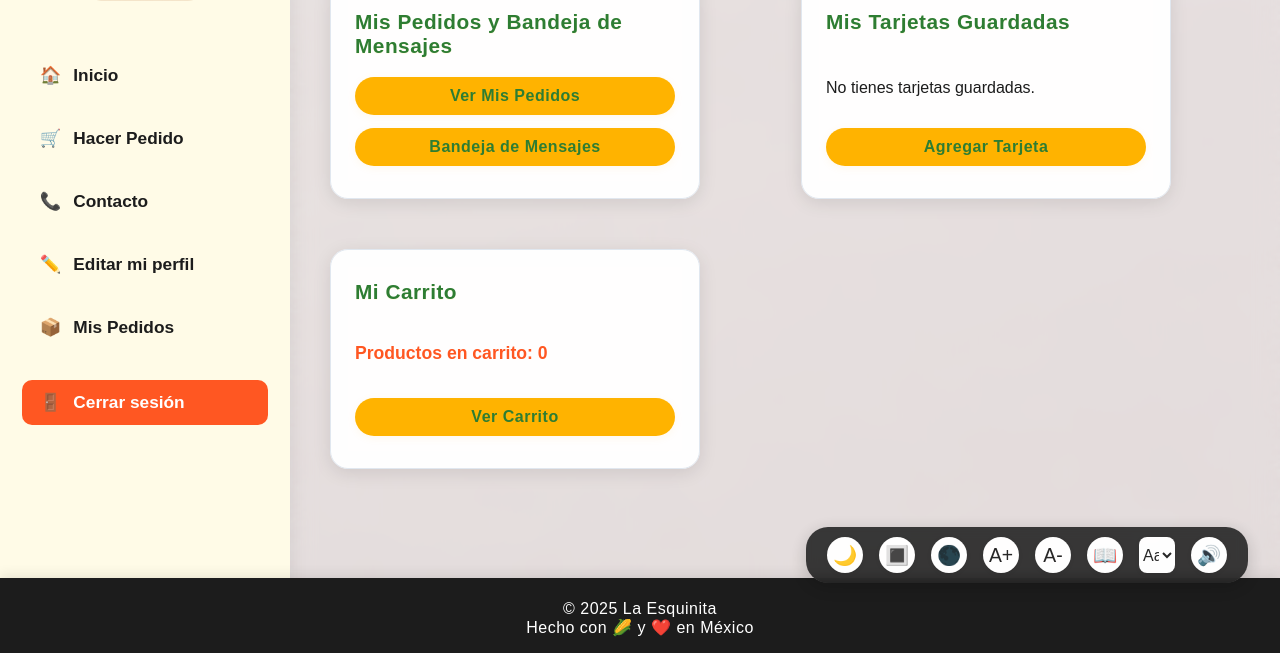
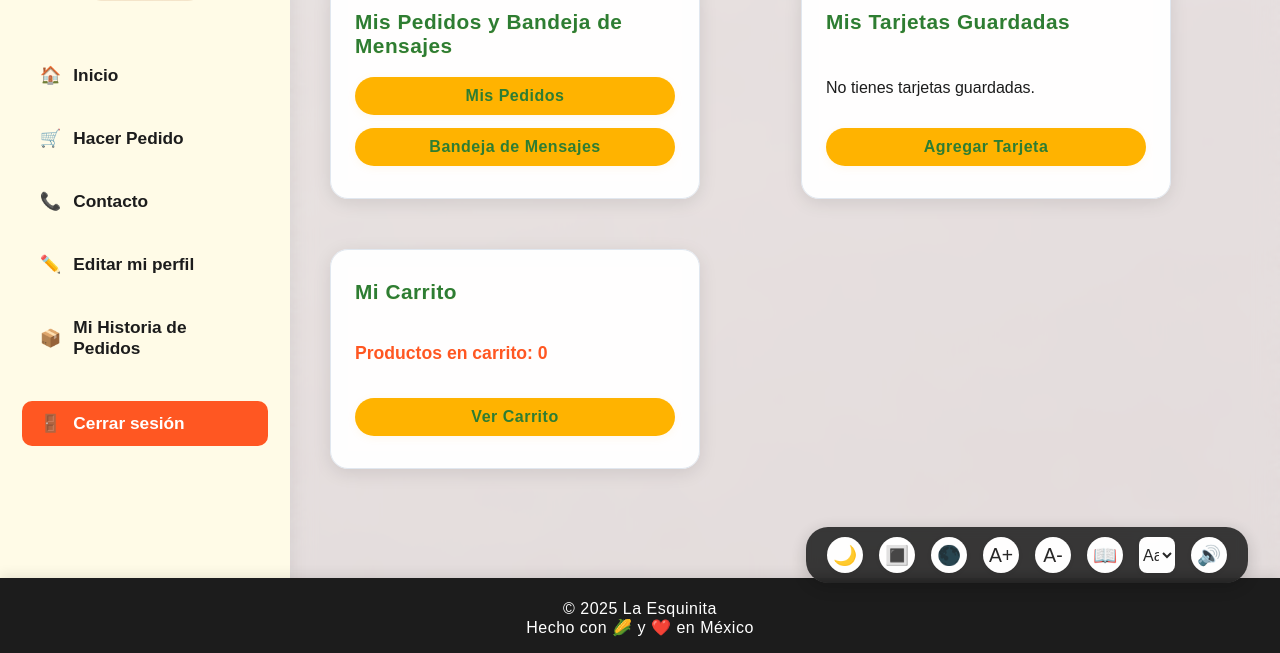
Before and after one commit to IngDavid-Torres/La-Esquinita-1, a Flask app: page /panel_cliente in a window 1280 px wide. Shown: the part 147-800 px from the top of the page. Run offline with Flask 3, Linux system fonts and the light colour scheme; the visitor is signed in with stand-in values (Sample User, id 1); data that the repository does not hold is empty.

Commit message:
Se arregla vista del cliente

```diff
--- a/templates/panel_cliente.html
+++ b/templates/panel_cliente.html
@@ -730,7 +730,7 @@
       <a href="{{ url_for('productos') }}"><span>🛒</span>Hacer Pedido</a>
       <a href="{{ url_for('contacto') }}"><span>📞</span>Contacto</a>
       <a href="{{ url_for('perfil_cliente') }}"><span>✏️</span>Editar mi perfil</a>
-      <a href="{{ url_for('pedidos_cliente') }}"><span>📦</span>Mis Pedidos</a>
+      <a href="{{ url_for('historial_pedidos') }}"><span>📦</span>Mi Historia de Pedidos</a>
     </nav>
     <button class="logout" onclick="mostrarModalLogout()"><span>🚪</span>Cerrar sesión</button>
   </aside>
@@ -761,7 +761,7 @@
       <div class="dashboard-sections">
       <div class="section-box">
         <h2>Mis Pedidos y Bandeja de Mensajes</h2>
-        <button class="btn" onclick="window.location.href='{{ url_for('pedidos_cliente') }}'">Ver Mis Pedidos</button>
+        <button class="btn" onclick="window.location.href='{{ url_for('pedidos_cliente') }}'">Mis Pedidos</button>
         <button class="btn" onclick="window.location.href='{{ url_for('bandeja_mensajes_cliente') }}'">Bandeja de Mensajes</button>
       </div>
       <div class="section-box">
```
